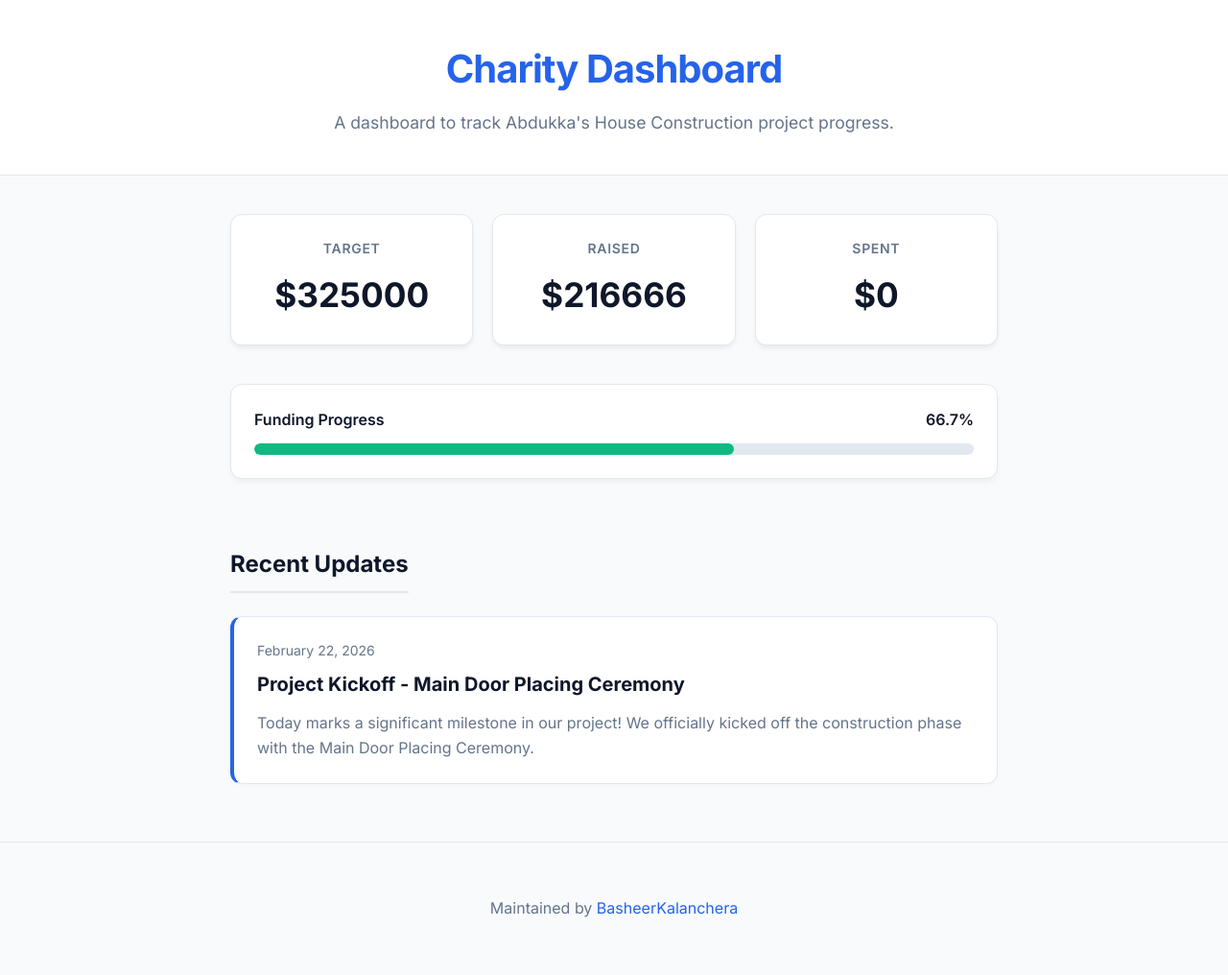
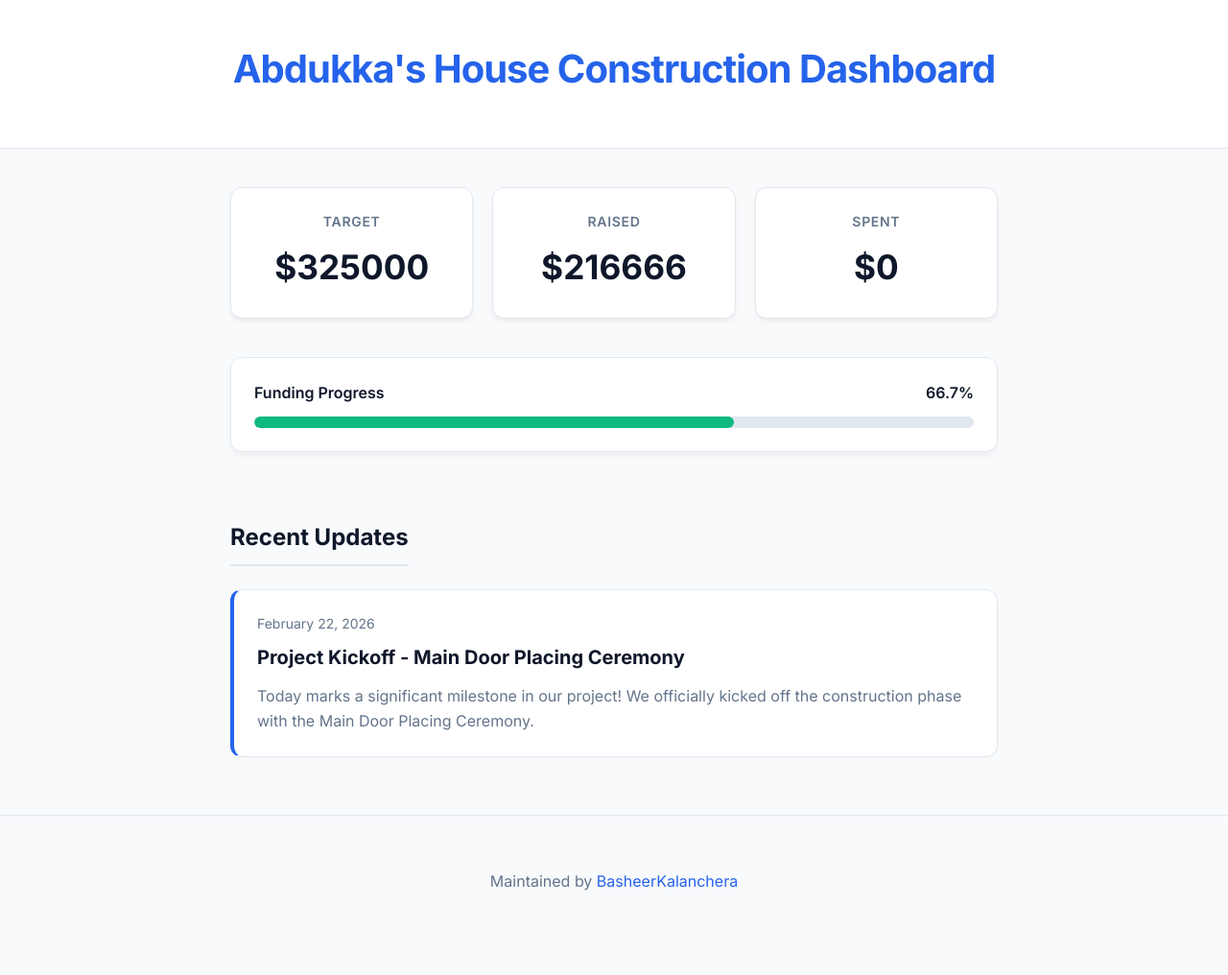
Before and after one commit to BasheerKalanchera/project-amanah, a Jekyll site: the page built from index.html, in a window 1280 px wide. Shown: the whole page at 96% size. Built offline with Jekyll 4.4.1, drawn with Linux system fonts in a browser that asks for light colours; after the commit the page ends 988 px from its top, so only the background shows below that.

Commit message:
FIX: Fixed Dashboard title

```diff
--- a/_config.yml
+++ b/_config.yml
@@ -1,2 +1 @@
-title: Charity Dashboard
-description: A dashboard to track Abdukka's House Construction project progress.
+title: Abdukka's House Construction Dashboard
```
